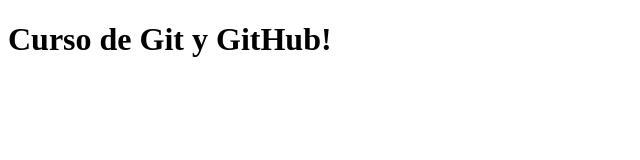
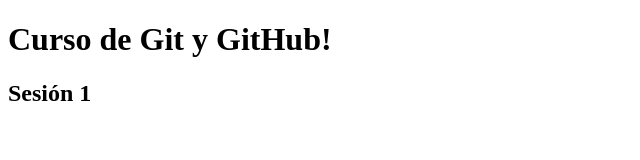
Before and after one commit to eduardoorm/cursogit, a plain HTML site: page index.html in a window 1280 px wide. Shown: the whole page, without its empty margins (0-640 px from the left). Drawn offline with Linux system fonts and the light colour scheme.

Commit message:
feat: agregar titulio sesion.html

```diff
--- a/index.html
+++ b/index.html
@@ -7,5 +7,6 @@
 </head>
 <body>
     <h1>Curso de Git y GitHub!</h1>
+    <h2> Sesión 1</h2>
 </body>
 </html>
```
